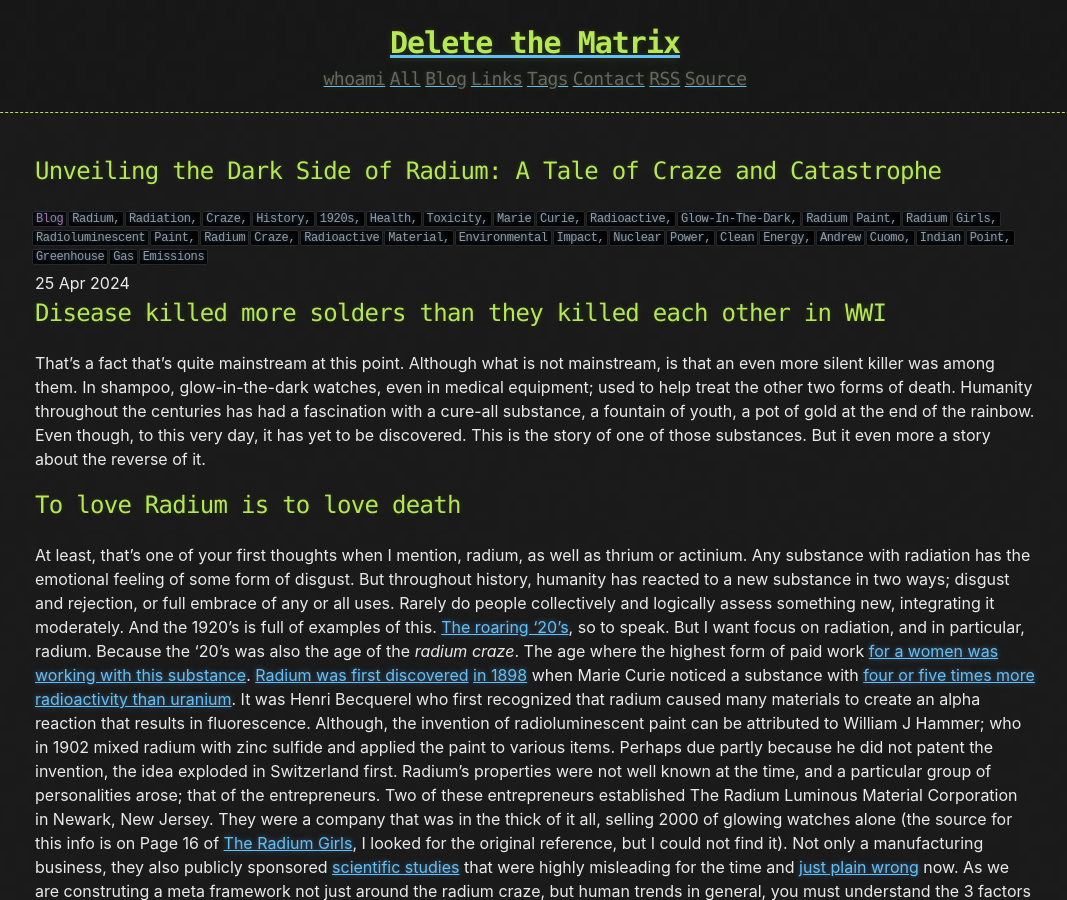
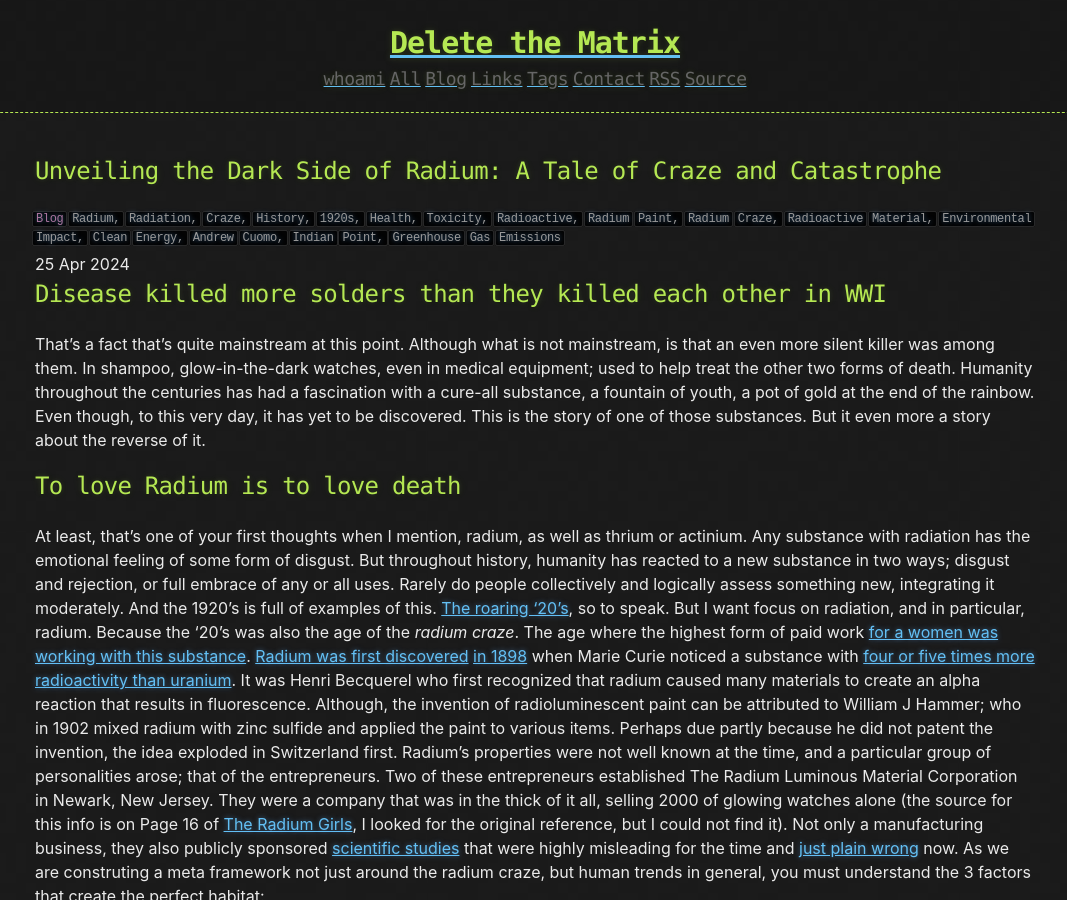
Before and after one commit to CamoCatX/camocatx.github.io, a Jekyll site: the page built from blog/_posts/2024-04-25-reverseradiumcraze.md, in a window 1280 px wide and 900 px high. Shown: the whole window, without its empty margins (105-1172 px from the left). Built offline with Jekyll 4.4.1, drawn with Linux system fonts in a browser that asks for light colours.

Commit message:
Update 2024-04-25-reverseradiumcraze.md

```diff
--- a/blog/_posts/2024-04-25-reverseradiumcraze.md
+++ b/blog/_posts/2024-04-25-reverseradiumcraze.md
@@ -1,6 +1,6 @@
 ---
 title: "Unveiling the Dark Side of Radium: A Tale of Craze and Catastrophe"
-tags: radium, radiation, craze, history, 1920s, health, toxicity, Marie Curie, radioactive, glow-in-the-dark, radium paint, radium girls, radioluminescent paint, radium craze, radioactive material, environmental impact, nuclear power, clean energy, Andrew Cuomo, Indian Point, greenhouse gas emissions
+tags: radium, radiation, craze, history, 1920s, health, toxicity, radioactive, radium paint, radium craze, radioactive material, environmental impact, clean energy, Andrew Cuomo, Indian Point, greenhouse gas emissions
 description: Discover the allure and peril of radium in the 1920s, a time marked by enthusiasm and ignorance. Unveil its dark legacy and the repercussions of the reverse-radium craze in modern times.
 published: true
 ---
```
